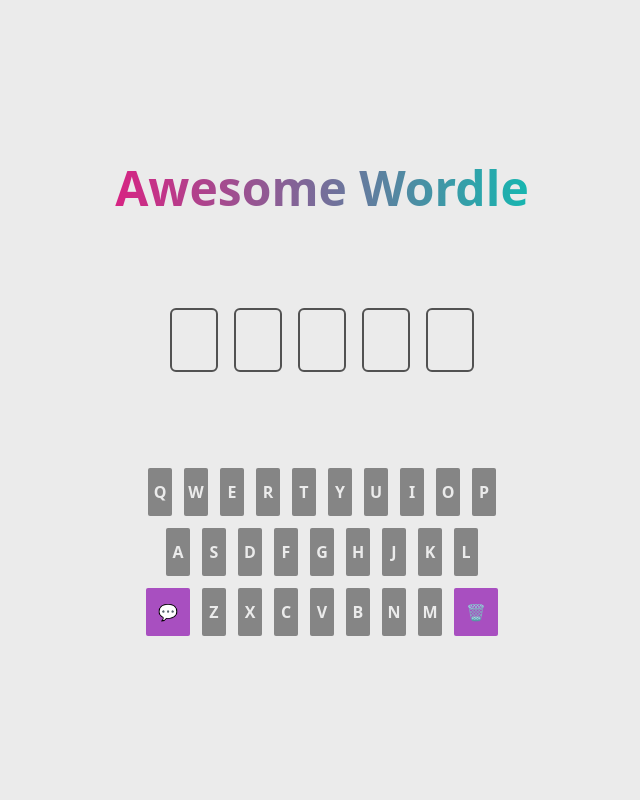
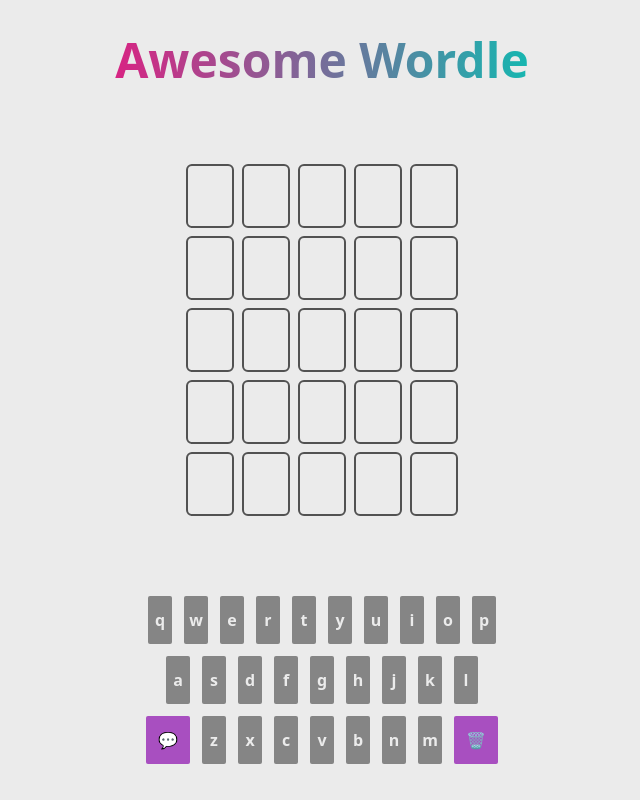
Before and after one commit to JoleneKearse/wordle-tdd, a React (Vite) app: page / in a window 1280 px wide. Shown: the whole page, without its empty margins (318-958 px from the left). Built offline with nearby package versions, Linux system fonts and the light colour scheme.

Commit message:
chore: refactor Letter to own component

```diff
--- a/src/components/Button.tsx
+++ b/src/components/Button.tsx
@@ -4,7 +4,7 @@ type ButtonProps = {
 };
 
 const Button = ({ letter, className }: ButtonProps): JSX.Element => {
-  return <button className={`${className}`}>{letter.toUpperCase()}</button>;
+  return <button className={`${className}`}>{letter}</button>;
 };
 
 export default Button;
--- a/src/components/Grid.tsx
+++ b/src/components/Grid.tsx
@@ -1,40 +1,18 @@
+import Letter from "./Letter";
+
 const Grid = () => {
+  const rows = 5;
+  const columns = 5;
   return (
     <form>
-      <div className="flex gap-4 py-4">
-        <input
-          type="text"
-          name=""
-          id="firstGuessLetter1"
-          className="w-12 h-16 text-3xl font-bold border border-2 rounded-md border-neutral-600 bg-neutral-100 dark:bg-neutral-900 text-neutral-900 dark:text-neutral-300 focus-visible:ring-[#4a1837] uppercase text-center"
-        />
-        <input
-          type="text"
-          name=""
-          id="firstGuessLetter2"
-          className="w-12 h-16 text-3xl font-bold border border-2 rounded-md border-neutral-600 bg-neutral-100 dark:bg-neutral-900 text-neutral-900 dark:text-neutral-300 focus-visible:ring-[#4a1837] uppercase text-center"
-        />
-        <input
-          type="text"
-          name=""
-          id="firstGuessLetter3"
-          className="w-12 h-16 text-3xl font-bold border border-2 rounded-md border-neutral-600 bg-neutral-100 dark:bg-neutral-900 text-neutral-900 dark:text-neutral-300 focus-visible:ring-[#4a1837] uppercase text-center"
-        />
-        <input
-          type="text"
-          name=""
-          id="firstGuessLetter4"
-          className="w-12 h-16 text-3xl font-bold border border-2 rounded-md border-neutral-600 bg-neutral-100 dark:bg-neutral-900 text-neutral-900 dark:text-neutral-300 focus-visible:ring-[#4a1837] uppercase text-center"
-        />
-        <input
-          type="text"
-          name=""
-          id="firstGuessLetter5"
-          className="w-12 h-16 text-3xl font-bold border border-2 rounded-md border-neutral-600 bg-neutral-100 dark:bg-neutral-900 text-neutral-900 dark:text-neutral-300 focus-visible:ring-[#4a1837] uppercase text-center"
-        />
+      <div className="grid grid-cols-5 grid-rows-5 gap-2">
+        {Array.from({ length: rows }, (_, rowIndex) => {
+          return Array.from({ length: columns }, (_, columnIndex) => {
+            const id = `guess${rowIndex + 1}Letter${columnIndex + 1}`;
+            return <Letter id={id} key={id} />
+          });
+        }).flat()}
       </div>
-
-
     </form>
   );
 };
--- /dev/null
+++ b/src/components/Letter.tsx
@@ -0,0 +1,13 @@
+const Letter = ({ id }) => {
+  return (
+    <input
+      type="text"
+      name=""
+      id={id}
+      key={id}
+      className="w-12 h-16 text-3xl font-bold border border-2 rounded-md border-neutral-600 bg-neutral-100 dark:bg-neutral-900 text-neutral-900 dark:text-neutral-300 focus-visible:ring-[#4a1837] uppercase text-center"
+    />
+  );
+};
+
+export default Letter;
```
